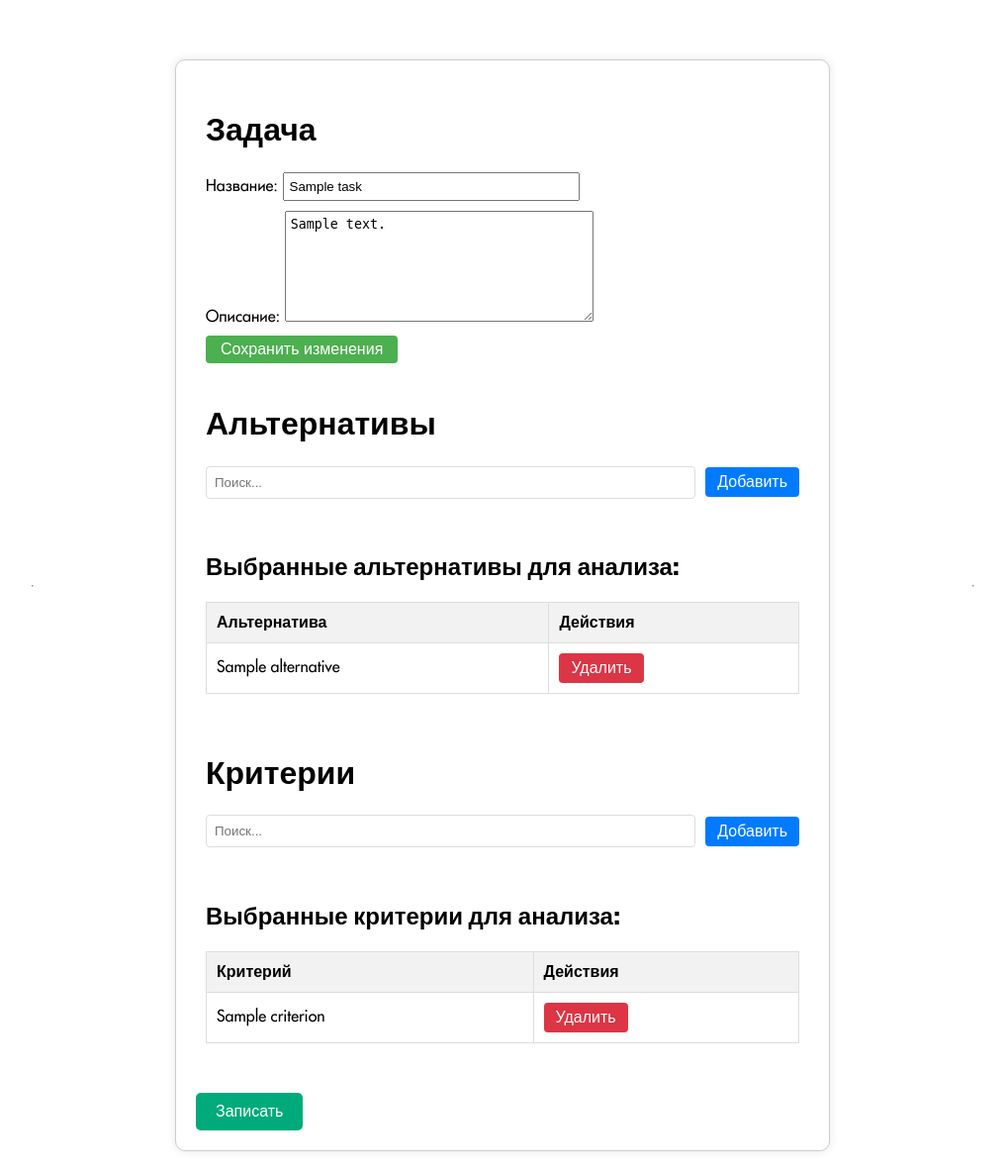
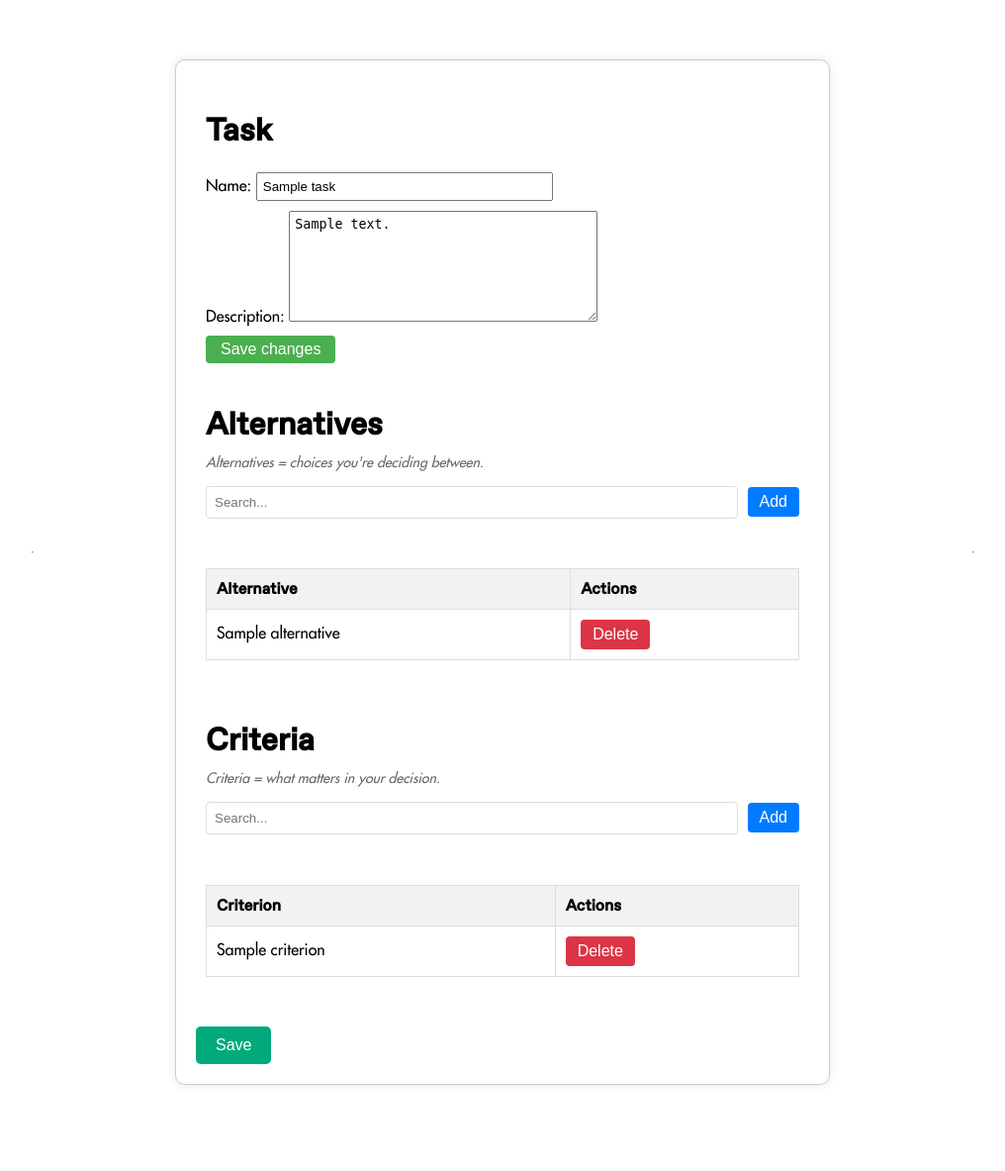
Before and after one commit to kniklo/MCDMapp, a Flask app: page /filltask_page in a window 1280 px wide. Shown: the whole page at 99% size, without its empty margins (132-1148 px from the left). After the commit the page ends 1096 px from the top, so only its background shows below. Run offline with Flask 3, Linux system fonts and the light colour scheme; a user stored in the database is signed in; tables that the repository leaves empty hold one stand-in row (values such as "Sample post").

Commit message:
Обновление логики приложения и тестов

```diff
--- a/app/models.py
+++ b/app/models.py
@@ -149,7 +149,7 @@ class Task(db.Model):
     __tablename__ = 'task'
     id = db.Column(db.Integer, primary_key=True, autoincrement=True)
     name = db.Column(db.String(65), nullable=False)
-    description = db.Column(db.String(95), nullable=True)
+    description = db.Column(db.Text, nullable=True)
     fl_new = db.Column(db.Integer, nullable=False, default=1)
     owner = db.Column(db.Integer, db.ForeignKey('user.id'), nullable=False)
     create_date = db.Column(db.DateTime, nullable=False)
--- a/app/routes.py
+++ b/app/routes.py
@@ -39,11 +39,13 @@ def login():
         return redirect(next_page)
     return render_template('login.html', title='Вход', form=form)
 
+
 @app.route('/logout')
 def logout():
     session.pop('selected_expert', None)
     logout_user()
     return redirect(url_for('index'))
+
 
 @app.route('/register', methods=['GET', 'POST'])
 def register():
@@ -115,6 +117,7 @@ def index():
         current_user=current_user
     )
 
+
 @app.route('/fill_task/<int:task_id>')
 def fill_task(task_id):
     session['selected_task'] = task_id
@@ -129,6 +132,7 @@ def update_task(task_id):
     db.session.commit()
     return redirect(url_for('filltask_page'))
 
+
 @app.route('/delete_task/<int:task_id>')
 def delete_task(task_id):
     task = Task.query.get_or_404(task_id)
@@ -141,10 +145,12 @@ def delete_task(task_id):
         return redirect(url_for('index'))
     return redirect(url_for('index'))
 
+
 @app.route('/change_task/<int:task_id>')
 def change_task(task_id):
     Task.update_fl_new_by_id(session.get('selected_task'), 1)
     return redirect(url_for('filltask_page'))
+
 
 @app.route('/analyze_task/<int:task_id>', methods=['GET', 'POST'])
 def analyze_task(task_id):
--- a/app/services/utils/matrices.py
+++ b/app/services/utils/matrices.py
@@ -16,7 +16,6 @@ class MatrixHelper:
         for i in range(size):
             for j in range(size):
                 if i != j:
-                    # matrix[i][j] = round(importances[i] / importances[j], 2)
                     matrix[i][j] = round(np.power(base, importances[i]) / np.power(base, importances[j]), 2)
 
         return matrix.tolist()
@@ -63,6 +62,10 @@ class MatrixHelper:
         # Индекс согласованности
         CI = (max_eigenvalue - n) / (n - 1)
 
+        # Обнуляем CI, если он получился отрицательным из-за численной погрешности
+        if CI < 0:
+            CI = 0.0
+
         # Случайный индекс (RI)
         RI_TABLE = {3: 0.58, 4: 0.9, 5: 1.12, 6: 1.24, 7: 1.32,
                     8: 1.41, 9: 1.45, 10: 1.49}
--- a/app/templates/alternative_evaluation.html
+++ b/app/templates/alternative_evaluation.html
@@ -1,3 +1,4 @@
+<!--alternative_evaluation.html-->
 {% extends "base.html" %}
 
 {% block content %}
--- a/app/templates/criterion.html
+++ b/app/templates/criterion.html
@@ -1,3 +1,4 @@
+<!--criterion.html-->
 {% extends "base.html" %}
 
 {% block content %}
@@ -11,7 +12,7 @@
             {% endfor %}
         </div>
         <div style="display: flex; font-size: 18px;">
-            Where: 1 = Who's there? and 10 = Cannot compromise on this!
+            Where: 1 = Not important and 10 = Cannot compromise on this!
         </div>
     </div>
 
--- a/app/templates/filltask.html
+++ b/app/templates/filltask.html
@@ -3,40 +3,46 @@
 {% block content %}
 <div class="container">
     <div class="top-section">
-        <h1>Задача</h1>
+        <h1>Task</h1>
         <div style="display: flex; align-items: flex-start; gap: 20px;">
         <form method="POST" action="{{ url_for('update_task', task_id=task.id) }}">
             <div style="margin-bottom: 10px;">
-                <label for="task_name">Название:</label>
+                <label for="task_name">Name:</label>
                 <input type="text" id="task_name" name="task_name" value="{{ task.name }}" style="padding: 5px; width: 300px;">
             </div>
             <div style="margin-bottom: 10px;">
-                <label for="task_description">Описание:</label>
+                <label for="task_description">Description:</label>
                 <textarea id="task_description" name="task_description" style="padding: 5px; width: 300px; height: 100px;">{{ task.description }}</textarea>
             </div>
             <button type="submit" style="padding: 5px 15px; background-color: #4CAF50; color: white; border: none; border-radius: 4px;">
-                Сохранить изменения
+                Save changes
             </button>
+             {% if task.fl_new == 0 %}
+                    <a href="{{ url_for('analyze_task', task_id=task.id) }}"
+                       style="padding: 5px 15px; background-color: #2196F3; color: white; border: none; border-radius: 4px; text-decoration: none; display: inline-flex; align-items: center;">
+                        Analyze
+                    </a>
+                    {% endif %}
         </form>
         </div>
     </div>
-    <!-- Секция альтернатив -->
+    <!-- Alternatives section -->
     <div class="bottom-section">
-        <h1>Альтернативы</h1>
+        <h1>Alternatives</h1>
+        <p class="subtitle">Alternatives = choices you're deciding between.</p>
         <div class="search-container">
-            <input type="text" id="searchInput_alt" placeholder="Поиск..." class="search-input">
-            <button id="addButton_alt" class="btn btn-primary">Добавить</button>
+            <input type="text" id="searchInput_alt" placeholder="Search..." class="search-input">
+            <button id="addButton_alt" class="btn btn-primary">Add</button>
         </div>
         <div id="suggestions_alt" class="suggestions-container"></div>
     </div>
 
     <div class="bottom-section">
-        <h2>Выбранные альтернативы для анализа:</h2>
         <table class="data-table" id="alternatives_table">
             <thead>
                 <tr>
-                    <th>Альтернатива</th>
-                    <th>Действия</th>
+                    <th>Alternative</th>
+                    <th>Actions</th>
                 </tr>
             </thead>
             <tbody>
@@ -45,7 +51,7 @@
                     <td>{{ alt.name }}</td>
                     <td>
                         <form action="{{ url_for('delete_alt', alt_id=alt.id) }}" method="post" class="inline-form">
-                            <button type="submit" class="btn btn-danger" onclick="return confirm('Удалить {{ alt.name|escape }}?')">Удалить</button>
+                            <button type="submit" class="btn btn-danger" onclick="return confirm('Delete {{ alt.name|escape }}?')">Delete</button>
                         </form>
                     </td>
                 </tr>
@@ -54,23 +60,23 @@
         </table>
     </div>
 
-    <!-- Секция критериев -->
+    <!-- Criteria section -->
     <div class="top-section">
-        <h1>Критерии</h1>
+        <h1>Criteria</h1>
+        <p class="subtitle">Criteria = what matters in your decision.</p>
         <div class="search-container">
-            <input type="text" id="searchInput_cr" placeholder="Поиск..." class="search-input">
-            <button id="addButton_cr" class="btn btn-primary">Добавить</button>
+            <input type="text" id="searchInput_cr" placeholder="Search..." class="search-input">
+            <button id="addButton_cr" class="btn btn-primary">Add</button>
         </div>
         <div id="suggestions_cr" class="suggestions-container"></div>
     </div>
 
     <div class="bottom-section">
-        <h2>Выбранные критерии для анализа:</h2>
         <table class="data-table" id="criterion_table">
             <thead>
                 <tr>
-                    <th>Критерий</th>
-                    <th>Действия</th>
+                    <th>Criterion</th>
+                    <th>Actions</th>
                 </tr>
             </thead>
             <tbody>
@@ -79,7 +85,7 @@
                     <td>{{ cr.name }}</td>
                     <td>
                         <form action="{{ url_for('delete_cr', cr_id=cr.id) }}" method="post" class="inline-form">
-                            <button type="submit" class="btn btn-danger" onclick="return confirm('Удалить {{ cr.name|escape }}?')">Удалить</button>
+                            <button type="submit" class="btn btn-danger" onclick="return confirm('Delete {{ cr.name|escape }}?')">Delete</button>
                         </form>
                     </td>
                 </tr>
@@ -89,34 +95,35 @@
     </div>
     <div class="buttons-container">
         <dialog id="deleteConfirmDialog" class="delete-dialog">
-        <div class="dialog-content">
-            <img src="{{ url_for('static', filename='tyan9-delete.png') }}" alt="Подтверждение удаления" class="dialog-image">
-            <p id="deleteConfirmMessage" class="dialog-message">Удалить <span id="itemName"></span>?</p>
-            <div class="dialog-buttons">
-                <button id="confirmDeleteYes" class="dialog-button yes-button">Да</button>
-                <button id="confirmDeleteNo" class="dialog-button no-button">Нет</button>
+            <div class="dialog-content">
+                <img src="{{ url_for('static', filename='tyan9-delete.png') }}" alt="Delete confirmation" class="dialog-image">
+                <p id="deleteConfirmMessage" class="dialog-message">Delete <span id="itemName"></span>?</p>
+                <div class="dialog-buttons">
+                    <button id="confirmDeleteYes" class="dialog-button yes-button">Yes</button>
+                    <button id="confirmDeleteNo" class="dialog-button no-button">No</button>
+                </div>
             </div>
-        </div>
-    </dialog>
+        </dialog>
         <dialog id="errorDialog" class="error-dialog">
             <div class="dialog-content">
-                <img src="{{ url_for('static', filename='tyan1_wtp.png') }}" alt="Ошибка" class="error-image">
+                <img src="{{ url_for('static', filename='tyan1_wtp.png') }}" alt="Error" class="error-image">
                 <p id="errorMessage" class="error-message"></p>
                 <button id="errorOkButton" class="error-ok-button">OK</button>
             </div>
         </dialog>
         <dialog id="confirmDialog">
             <div class="dialog-content">
-                <img src="{{ url_for('static', filename='tyan5-attention.png') }}" alt="Предупреждение" class="error-image">
-                <p class="dialog-message">Вы уверены?<br>
-                После записи наборы альтернатив и критериев нельзя будет изменить.</p>
+                <img src="{{ url_for('static', filename='tyan5-attention.png') }}" alt="Warning" class="error-image">
+                <p class="dialog-message">Are you sure?<br>
+                After saving, sets of alternatives and criteria cannot be changed.</p>
                 <div class="buttons-container">
-                    <button id="confirmYes" class="dialog_button">Да</button>
-                    <button id="confirmNo" class="dialog_button">Нет</button>
+                    <button id="confirmYes" class="dialog_button">Yes</button>
+                    <button id="confirmNo" class="dialog_button">No</button>
                 </div>
             </div>
         </dialog>
-        <button id="leaveButton" type="button">Записать</button>
+        <button id="leaveButton" type="button">Save</button>
+<!--        <button id="analyzeButton" type="button" style="background-color: #2196F3;">Analyze</button>-->
     </div>
 </div>
 
@@ -189,6 +196,7 @@
 .inline-form {
     display: inline;
 }
+
 .error-dialog {
     border: none;
     border-radius: 8px;
@@ -237,7 +245,8 @@
 .error-ok-button:hover {
     background-color: #45a049;
 }
-    .delete-dialog {
+
+.delete-dialog {
     border: none;
     border-radius: 8px;
     padding: 20px;
@@ -305,6 +314,14 @@
 .no-button:hover {
     background-color: #5a6268;
 }
+
+.subtitle {
+    font-size: 14px;
+    color: #666;
+    margin-top: -10px;
+    margin-bottom: 15px;
+    font-style: italic;
+}
 </style>
 
 <script>
@@ -366,7 +383,7 @@ errorOkButton.addEventListener('click', function() {
 document.addEventListener('DOMContentLoaded', function() {
     document.querySelectorAll('.inline-form').forEach(form => {
         const button = form.querySelector('button[type="submit"]');
-        const itemName = button.getAttribute('onclick').match(/Удалить (.*?)\?/)[1];
+        const itemName = button.getAttribute('onclick').match(/Delete (.*?)\?/)[1];
 
         // Удаляем стандартный confirm
         button.removeAttribute('onclick');
@@ -385,17 +402,46 @@ leaveButton.addEventListener('click', function(e) {
     const crCount = document.querySelectorAll('#criterion_table tbody tr').length;
 
     if (altCount < 2 && crCount < 2) {
-        showError('Добавьте минимум 2 альтернативы и 2 критерия для анализа');
+        showError('Add at least 2 alternatives and 2 criteria for analysis');
         return;
     } else if (altCount < 2) {
-        showError('Добавьте минимум 2 альтернативы для анализа');
+        showError('Add at least 2 alternatives for analysis');
         return;
     } else if (crCount < 2) {
-        showError('Добавьте минимум 2 критерия для анализа');
+        showError('Add at least 2 criteria for analysis');
         return;
     }
     dialog.showModal();
 });
+
+
+
+
+<!--const analyzeButton = document.getElementById('analyzeButton');-->
+
+<!--analyzeButton.addEventListener('click', function(e) {-->
+<!--    // Та же проверка, что и для leaveButton-->
+<!--    const altCount = document.querySelectorAll('#alternatives_table tbody tr').length;-->
+<!--    const crCount = document.querySelectorAll('#criterion_table tbody tr').length;-->
+
+<!--    if (altCount < 2 && crCount < 2) {-->
+<!--        showError('Add at least 2 alternatives and 2 criteria for analysis');-->
+<!--        return;-->
+<!--    } else if (altCount < 2) {-->
+<!--        showError('Add at least 2 alternatives for analysis');-->
+<!--        return;-->
+<!--    } else if (crCount < 2) {-->
+<!--        showError('Add at least 2 criteria for analysis');-->
+<!--        return;-->
+<!--    }-->
+
+<!--    // Перенаправляем на страницу анализа-->
+<!--    window.location.href = "{{ url_for('analyze_task', task_id=task.id) }}";-->
+<!--});-->
+
+
+
+
 
 confirmYes.addEventListener('click', function() {
     dialog.close();
@@ -466,7 +512,7 @@ function setupHandlers(type) {
         const button = document.createElement('button');
         button.type = 'submit';
         button.className = 'btn btn-danger';
-        button.textContent = 'Удалить';
+        button.textContent = 'Delete';
         button.addEventListener('click', function(e) {
             e.preventDefault();
             showDeleteConfirm(name, form);
@@ -484,7 +530,7 @@ function setupHandlers(type) {
     el.addButton.addEventListener('click', async function() {
         const name = el.searchInput.value.trim();
         if (!name) {
-            alert('Введите название');
+            alert('Enter a name');
             return;
         }
 
@@ -510,7 +556,7 @@ function setupHandlers(type) {
                 }
             }
         } catch (error) {
-            console.error('Ошибка:', error);
+            console.error('Error:', error);
         }
     });
 
@@ -536,7 +582,7 @@ function setupHandlers(type) {
                     el.suggestions.style.display = 'block';
                 }
             } catch (error) {
-                console.error('Ошибка поиска:', error);
+                console.error('Search error:', error);
             }
         }
     });
@@ -565,7 +611,7 @@ function setupHandlers(type) {
                         el.suggestions.style.display = 'none';
                     }
                 } catch (error) {
-                    console.error('Ошибка:', error);
+                    console.error('Error:', error);
                 }
             } else {
                 const existingRow = Array.from(el.table.querySelectorAll('td'))
--- a/app/templates/results.html
+++ b/app/templates/results.html
@@ -1,3 +1,4 @@
+<!--results.html-->
 {% extends "base.html" %}
 
 {% block content %}
@@ -72,6 +73,9 @@
         <form action="{{ url_for('alternative_evaluation') }}" method="post">
             <button type="submit">Back to analysis</button>
         </form>
+        <form >
+            <button type="submit">Summary</button>
+        </form>
     </div>
 </div>
 <style>
--- a/app/templates/task.html
+++ b/app/templates/task.html
@@ -1,3 +1,4 @@
+<!--task.html-->
 {% extends "base.html" %}
 
 {% set show_centered_content = True %}
--- a/app/templates/task_detail.html
+++ b/app/templates/task_detail.html
@@ -3,7 +3,6 @@
 {% block content %}
 <div class="container">
     <div class="top-section">
-        <h1>Задача</h1>
         <div style="display: flex; align-items: flex-start; gap: 20px;">
             <table class="borderless-table" id="task_table">
                 <tbody>
```
Also changed, not shown: app/services/methods/fuzzy_ahp.py (+44 -10 lines), app/tests/test_fahp.py (added, +107 -0 lines), requirements.txt (+5 -2 lines).
